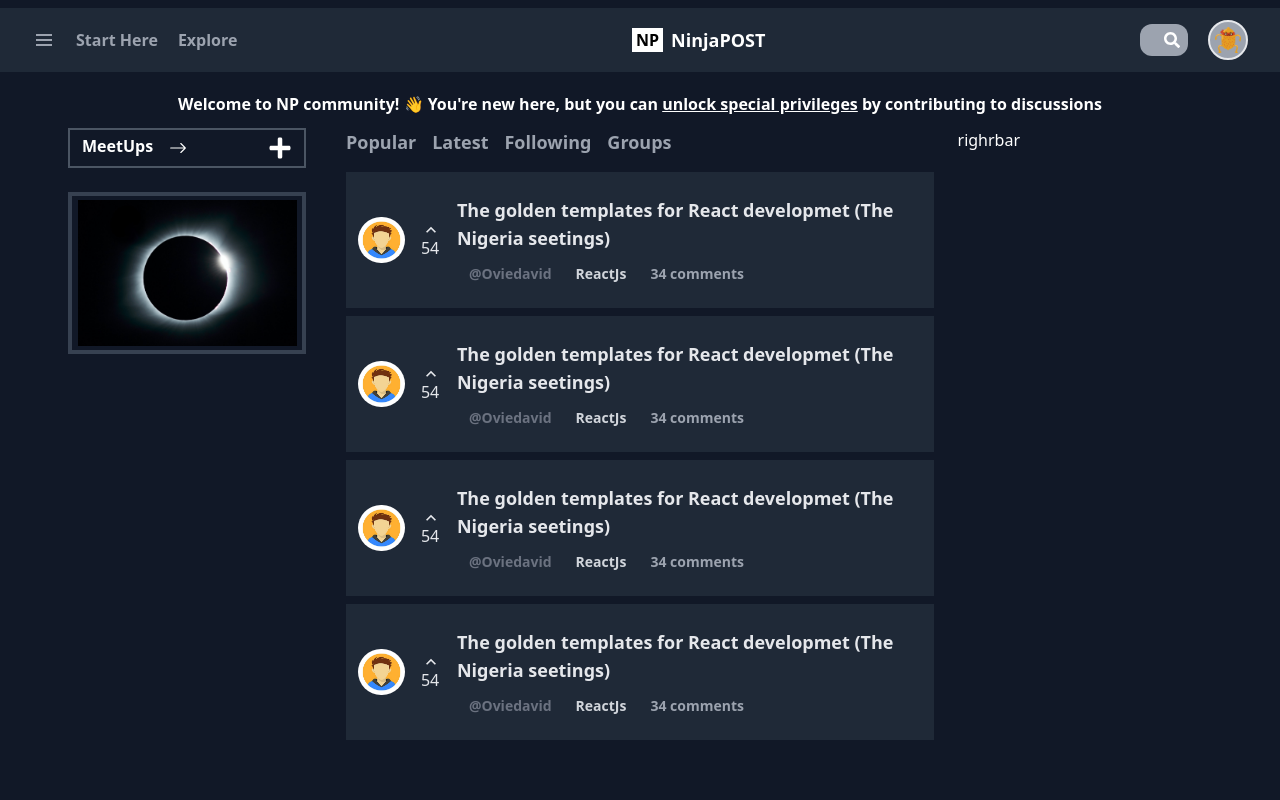
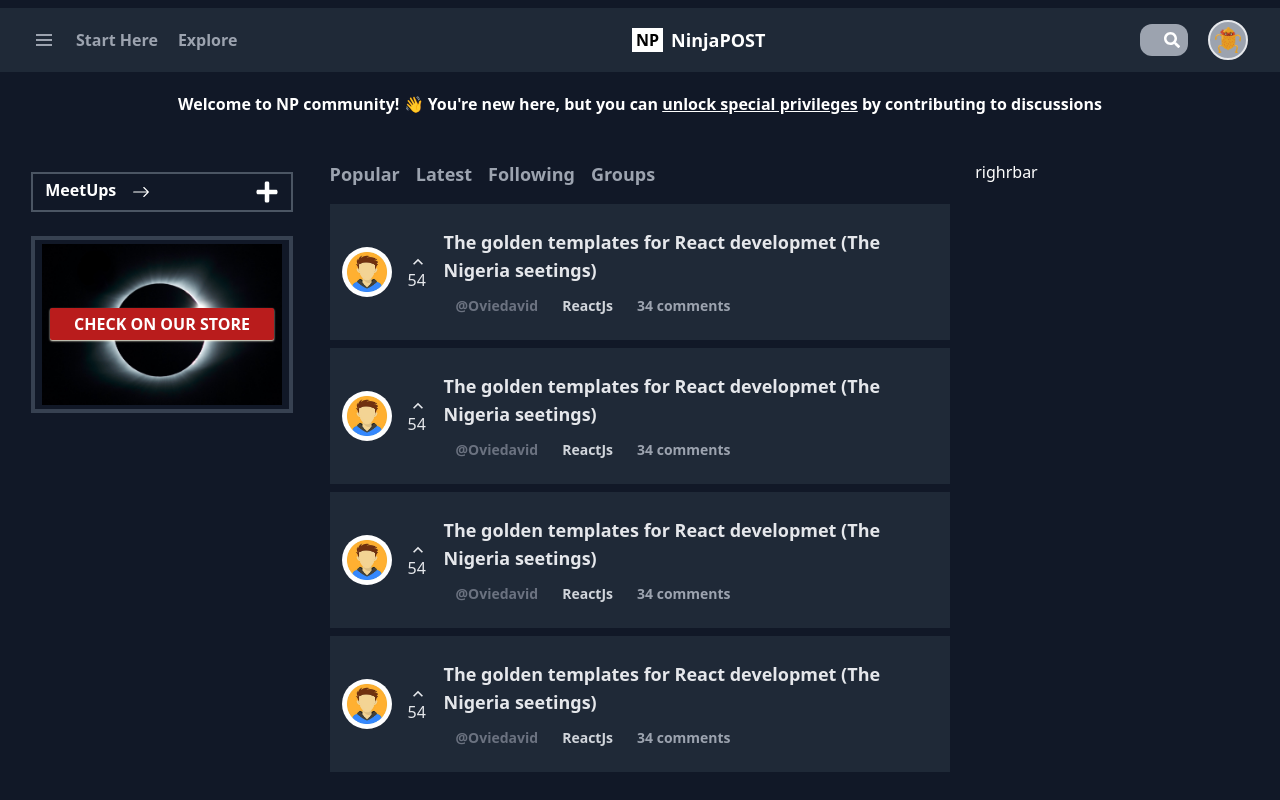
Before and after one commit to ovie-daveth/NinjaPost, a React (Create React App) app in the folder client/: page / in a window 1280 px wide. Shown: the top 800 px of the page. Built offline with nearby package versions, Linux system fonts and the light colour scheme.

Commit message:
Worked on the meetups page

```diff
--- a/client/src/components/MeetUps.jsx
+++ b/client/src/components/MeetUps.jsx
@@ -15,9 +15,9 @@ const MeetUps = () => {
   }
 
   return (
-    <div className=' flex flex-col gap-3 px-4'>
-        <div className={`hidetimes flex items-center gap-4 font-bold transition-colors ease-in-out .5s cursor-pointer px-3 py-1 ${ !showPost ? 'border-2 border-gray-600': null}`}>
-         <div className="flex gap-4 items-center hover:text-blue-600 ">
+    <div className=' flex flex-col gap-3 px-3 py-3'>
+        <div className={`hidetimes flex items-center gap-4 font-bold cursor-pointer px-3 py-1 ${ !showPost ? 'border-2 border-gray-600': null}`}>
+         <div className="flex gap-4 items-center hover:text-blue-600 transition ease-in-out">
          <h3 className={ `${ showPost ? 'border-b-4 border-gray-800' : null} pb-1`}><Link to='/'>MeetUps</Link> </h3>
           <span className='arrow text-lg'> <BsArrowRight /> </span>
          </div>
@@ -27,7 +27,10 @@ const MeetUps = () => {
           className='text-gray-600 text-3xl times'
           /> : <FaPlus />} </span>
         </div>
-        <div className={`${ showPost ? 'h-full' : 'h-0 overflow-y-hidden'} transition-all ease-in-out`}>
+        <div className={`${ showPost ? 'h-full' : 'h-0 overflow-y-hidden'} transition ease-in-out flex flex-col gap-3`}>
+        <SingleMeetup />
+        <SingleMeetup />
+        <SingleMeetup />
         <SingleMeetup />
         <SingleMeetup />
         <SingleMeetup />
@@ -38,8 +41,8 @@ const MeetUps = () => {
           width="95%"
           className=' my-1'
           alt="space" />
-          <div className=' absolute'>
-
+          <div className=' absolute bg-red-700 font-bold px-6 py-1 rounded-sm shadow-yellow-50 shadow-sm'>
+             <h3>CHECK ON OUR STORE</h3>
           </div>
         </div>
     </div>
--- a/client/src/components/SingleMeetup.jsx
+++ b/client/src/components/SingleMeetup.jsx
@@ -1,10 +1,20 @@
 import React from 'react'
+import { Link } from 'react-router-dom'
 
 const SingleMeetup = () => {
   return (
-    <div>
-      POST
+   <Link to="/">
+    <div className=' group hover:bg-gray-800 px-1 py-2 transition ease-in-out flex gap-1 items-center'>
+      <div className=' group-hover:bg-blue-600 px-2 py-[3px] text-center font-medium flex flex-col  bg-gray-600 rounded-sm'>
+        <small className='text-[11px] -mb-1'>MAR</small>
+        <small className='group-hover:text-white text-gray-800'>10</small>
+      </div>
+      <div className=' font-semibold'>
+        <h3 className=' -mb-1'>Nigeria Google developers ...</h3>
+        <small className='text-gray-400 group-hover:text-blue-400 text-sm'>Warri, Delta State</small>
+      </div>
     </div>
+   </Link>
   )
 }
 
--- a/client/src/pages/Home.jsx
+++ b/client/src/pages/Home.jsx
@@ -13,17 +13,14 @@ const Home = ( {showRegister, setShowRegister, showLogin, setShowLogin} ) => {
 
   return (
     <div className='bg-gray-900 relative'>
-      <div className="flex flex-col mt-5 m-auto w-full px-5 md:w-[95%]">
-        <div className="flex flex-col gap-3">
+      <div className="flex flex-col mt-5 m-auto w-full md:w-[97%]">
+        <div className="flex flex-col gap-3 mb-4">
             <h3 className='text-center font-semibold'>Welcome to NP community! 👋 You're new here, but you can <span onClick={()=>hide(!show)} className=' underline hover:text-gray-500 cursor-pointer'>unlock special privileges</span> by contributing to discussions
             </h3>
-            <motion.div
-                  initial={{ opacity: 0 }}
-                  animate={{ opacity: 1 }}
-                  exit={{ opacity: 0 }}
-            className={`${ show ? ' h-full ' : 'h-0 overflow-y-hidden'} transition-all ease-in-out 5s text-center font-medium italic bg-white text-black -z-10`}>
+            <div
+            className={`${ show ? ' h-full ' : 'h-0 overflow-y-hidden'} transition-all ease-in-out 5s text-center font-medium italic bg-white text-black z-10 mb-4`}>
               <p>Lorem, ipsum dolor sit amet consectetur adipisicing elit. Dolorem, totam molestias voluptatibus beatae, illum dolor numquam, minima ipsa quos labore architecto dicta suscipit et dolorum sit error voluptates? Odio culpa sint eos corrupti iste veniam aperiam nemo unde facere eveniet odit non beatae, repudiandae alias reiciendis voluptate molestias nulla sed!</p>
-            </motion.div>
+            </div>
         </div>
 
           <div className=" flex flex-col md:justify-between  md:flex-row w-full h-screen">
```
Also changed, not shown: client/src/index.css (line endings or trailing spaces).
